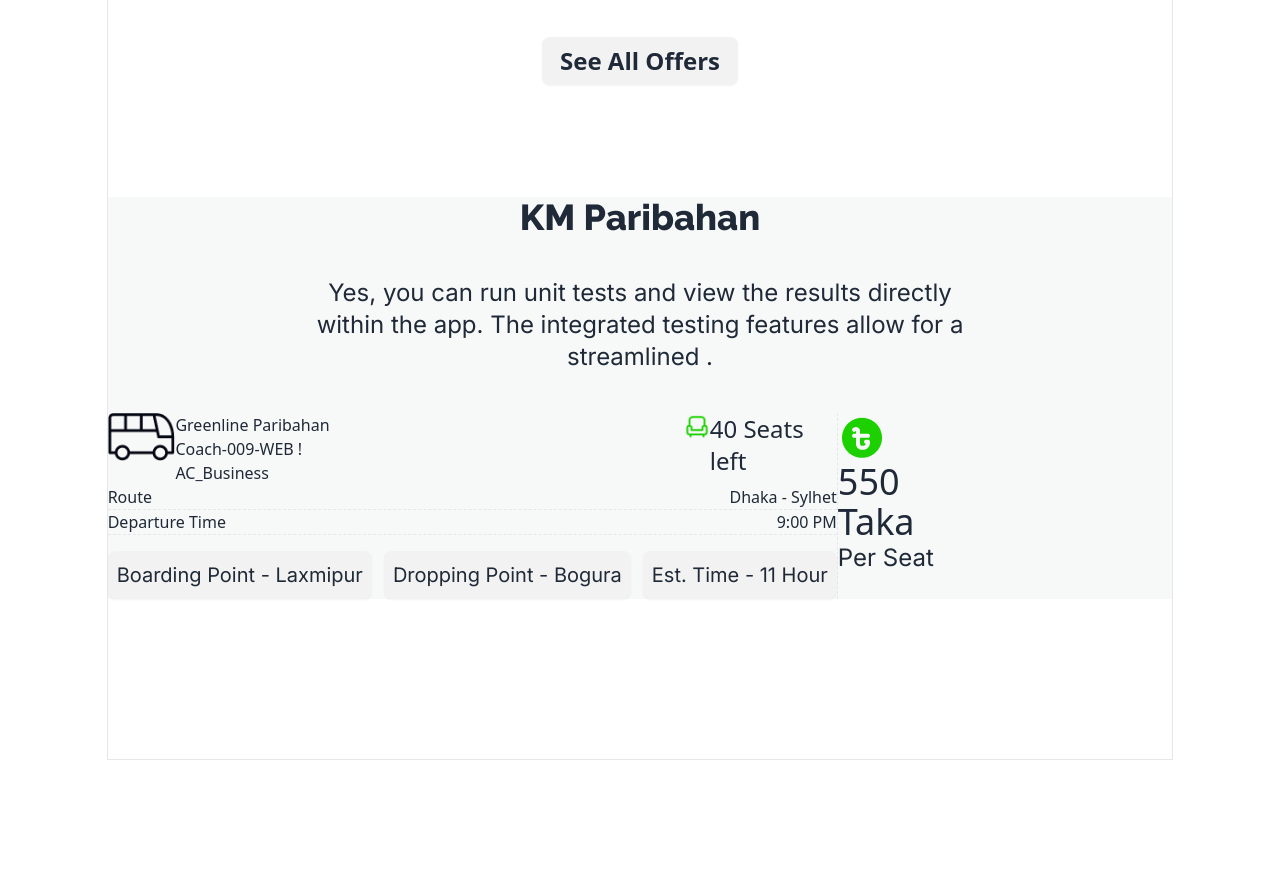
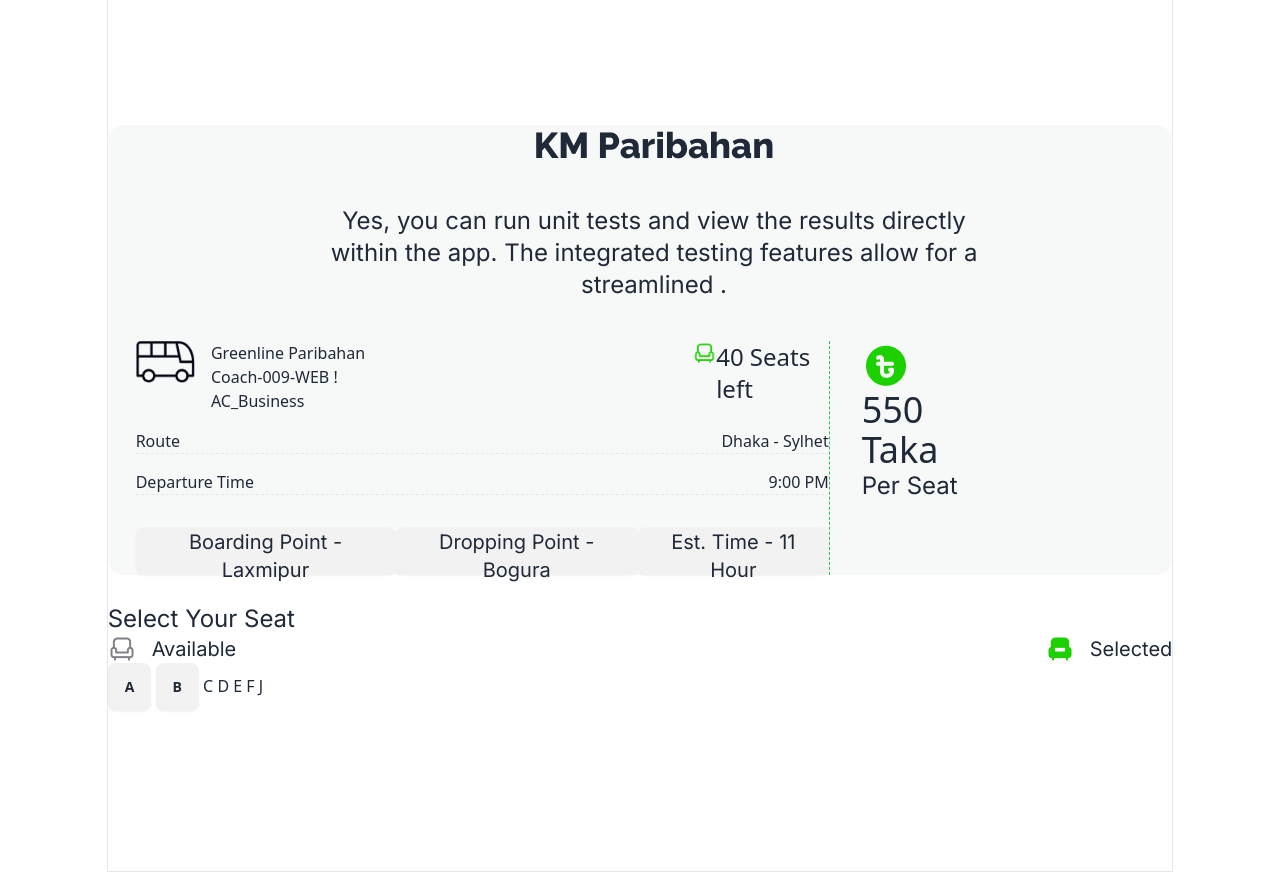
Before and after one commit to mdsajibahamed/b915-smart-ticketing, a plain HTML site: page index.html in a window 1280 px wide. Shown: the part 1658-2530 px from the top of the page. Before the commit the page ends 2418 px from the top, so only its background shows below. Drawn offline with nearby package versions, Linux system fonts and the light colour scheme.

Commit message:
main section added

```diff
--- a/index.html
+++ b/index.html
@@ -39,7 +39,7 @@
                         <li><a>Search</a></li>
                     </ul>
                 </div>
-                <a class="raleway-800 btn btn-ghost text-4xl">KM-Ticket</a>
+                <a class="raleway-800 btn btn-ghost text-2xl lg:text-4xl">KM-Ticket</a>
             </div>
             <div class="navbar-center hidden lg:flex">
                 <ul class=" text-xl menu menu-horizontal px-1 raleway-500">
@@ -57,12 +57,13 @@
             </div>
         </div>
         <section
-            class="w-full mt-12 rounded-3xl banner bg-[url('images/banner.png')] bg-cover bg-center lg:h-[750px] flex justify-center">
+            class="lg:mt-12 mt-4 rounded-3xl banner bg-[url('images/banner.png')] bg-cover bg-center h-[750px] flex justify-center">
             <!-- <img src="images/banner.png" alt=""> -->
             <div class="flex flex-col items-center gap-7">
-                <h1 class=" mt-44 raleway-800 text-7xl text-white">End-to-End Travel with <br> <span
-                        class=" text-[#1DD100] mt-3 ml-44 text-center">KM Paribahan</span></h1>
-                <p class=" text-2xl inter text-white px-96">Yes, you can run unit tests and view the results directly
+                <h1 class="mt-28 lg:mt-44 raleway-800 ml-7 lg:text-7xl text-5xl text-white">End-to-End Travel with <br>
+                    <span class=" text-[#1DD100] mt-3 lg:ml-44 text-center">KM Paribahan</span></h1>
+                <p class=" text-2xl inter text-white lg:px-96 px-4">Yes, you can run unit tests and view the results
+                    directly
                     within the app. The integrated testing
                     features allow for a streamlined .</p>
                 <button class="btn btn-green border-none w-40 text-xl">Buy Ticket</button>
@@ -110,8 +111,8 @@
         <!-- offer section  -->
         <section class="offer mt-40">
             <h1 class="raleway-800 text-6xl text-center">Best offers for you</h1>
-            <div class="lg:flex gap-20 mt-20">
-                <div class="lg:flex bg-[#FFBF0F] rounded-2xl lg:ml-44">
+            <div class="lg:flex gap-10 mt-20">
+                <div class=" mt-2 lg:mt-4 lg:flex bg-[#FFBF0F] rounded-2xl lg:ml-12">
                     <div class="px-10 py-10">
                         <h1 class="font-extrabold text-4xl">15% OFF</h1>
                         <p class="inter text-2xl">on your purchase</p>
@@ -124,7 +125,7 @@
                     </div>
 
                 </div>
-                <div class="lg:flex bg-[#F78C9C] rounded-2xl">
+                <div class="mt-2 lg:mt-4 lg:flex bg-[#F78C9C] rounded-2xl">
                     <div class="px-10 py-10">
                         <h1 class="font-extrabold text-4xl">20% OFF</h1>
                         <p class="inter text-2xl"> on your next purchase</p>
@@ -144,11 +145,12 @@
                 <button class=" text-2xl border-2 btn items-center"> See All Offers </button>
             </div>
         </div>
-        <section class="bg-[#F7F8F8] mt-28">
+        <section class="bg-[#F7F8F8] rounded-2xl mt-28">
             <!-- paribahan section  -->
-            <section class="paribahan">
-                <h1 class="text-center  text-4xl raleway-800 lg:mb-10">KM Paribahan</h1>
-                <p class="text-center inter text-2xl px-48 lg:mb-10">Yes, you can run unit tests and view the results
+            <section class="paribahan lg:ml-7 lg:mb-7">
+                <h1 class="text-center  text-4xl raleway-800 lg:mb-10 lg:mt-32">KM Paribahan</h1>
+                <p class="text-center inter text-2xl px-4 lg:px-48 lg:mb-10">Yes, you can run unit tests and view the
+                    results
                     directly within the app. The
                     integrated testing
                     features allow for a streamlined .
@@ -157,12 +159,12 @@
 
                 <div class="flex justify-between">
                     <div class="grid grid-cols-1">
-                        <div class="flex justify-between ">
-                            <div class="flex mr-[300px]">
+                        <div class="flex justify-between mb-4">
+                            <div class="flex mr-[300px] gap-4">
                                 <div>
                                     <img src="images/bus-logo.png" alt="">
                                 </div>
-                                <div>
+                                <div class="">
                                     <h1>Greenline Paribahan</h1>
                                     <p>Coach-009-WEB ! AC_Business</p>
                                 </div>
@@ -178,7 +180,7 @@
 
                             </div>
                         </div>
-                        <div class="flex justify-between  border-b border-dashed">
+                        <div class="flex justify-between mb-4 border-b border-dashed">
 
                             <div>
                                 <p>Route</p>
@@ -192,7 +194,7 @@
 
                         </div>
 
-                        <div class="flex justify-between border-b border-dashed">
+                        <div class="flex justify-between mb-4 border-b border-dashed">
                             <div>
                                 <p>Departure Time</p>
                             </div>
@@ -214,11 +216,11 @@
                             </div>
                         </div>
                     </div>
-                    <div class=" border-l border-dashed mr-10">
-                        <div>
+                    <div class=" border-l  border-dashed border-green-500 mr-10">
+                        <div class="ml-8">
                             <img src="images/fare.png" alt="">
                         </div>
-                        <div c>
+                        <div class="ml-8">
                             <h1 class="text-4xl mr-40">550 Taka</h1>
                             <p class="inter text-2xl">Per Seat</p>
 
@@ -228,9 +230,49 @@
                 </div>
 
             </section>
-            <section>
 
-            </section>
+        </section>
+        <section>
+            <div>
+                <h2 class="text-2xl inter">Select Your Seat</h2>
+                <div>
+                    <div class="flex justify-between">
+                        <div class="flex gap-4">
+                            <div>
+                                <img src="images/seat-gray.png" alt="">
+                            </div>
+                            <div>
+                                <p class="inter text-xl">Available</p>
+                            </div>
+
+                        </div>
+                        <div class="flex gap-4">
+                            <div>
+                                <img src="images/seat-green-filled.png" alt="">
+                            </div>
+                            <div>
+                                <p class="inter text-xl">Selected</p>
+                            </div>
+
+                        </div>
+                    </div>
+                    <div></div>
+                    <div>
+                       <button class="btn ">A</button>
+                       <button class="btn p-4">B</button>
+                       <button>C</button>
+                       <button>D</button>
+                       <button>E</button>
+                       <button>F</button>
+                       <button>J</button>
+                    </div>
+
+                </div>
+            </div>
+            <div>
+
+            </div>
+
         </section>
 
 
```
